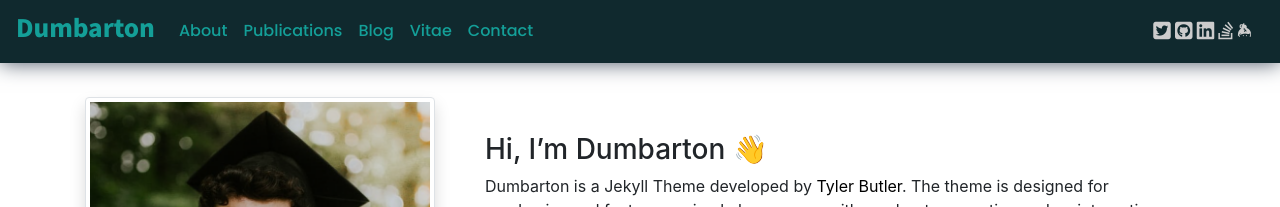
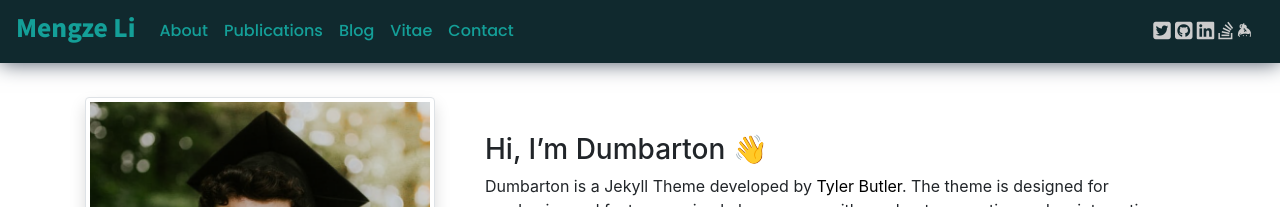
Before and after one commit to limengze1991/limengze1991.github.io, a Jekyll site: the page built from index.md, in a window 1280 px wide. Shown: the top 207 px of the page. Built offline with Jekyll 4.4.1, drawn with Linux system fonts in a browser that asks for light colours; nearby versions of some CDN libraries; comment, search, counter and statistics services are not loaded; our own code applies the rules of GitHub Pages for plain Markdown files.

Commit message:
Update _config.yml

```diff
--- a/_config.yml
+++ b/_config.yml
@@ -8,11 +8,11 @@
 # -----------BASE SETTINGS---------------#
 #========================================#
 
-title: Dumbarton
+title: Mengze Li
 email:
 description: a minimalistic jekyll theme for academics
 baseurl:                                       # the subpath of your site, e.g. /blog
-url: "https://dumbarton.netlify.app/"          # the base hostname & protocol for your site, e.g. http://example.com
+url: "https://limengze1991.github.io"          # the base hostname & protocol for your site, e.g. http://example.com
 image: /assets/img/dumbarton.png               # used to generate site link preview
 image_alt: A minimalistic jekyll theme for academic    # image description
 
```
